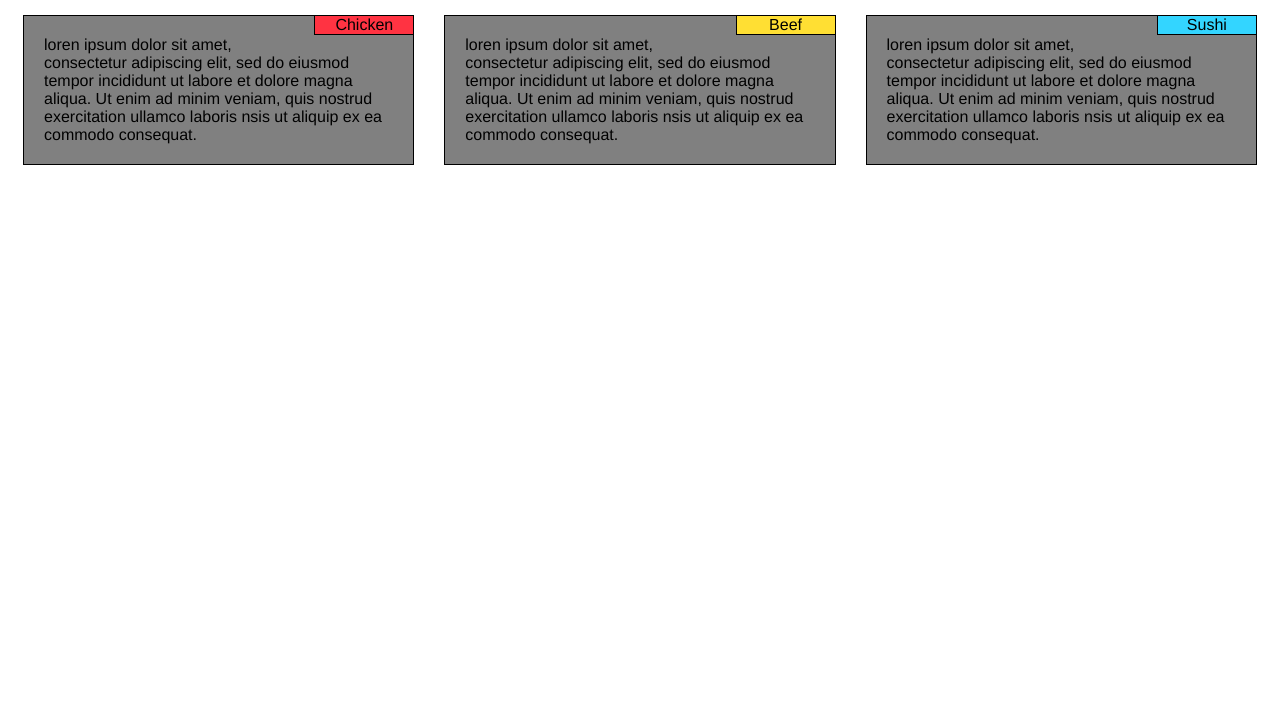
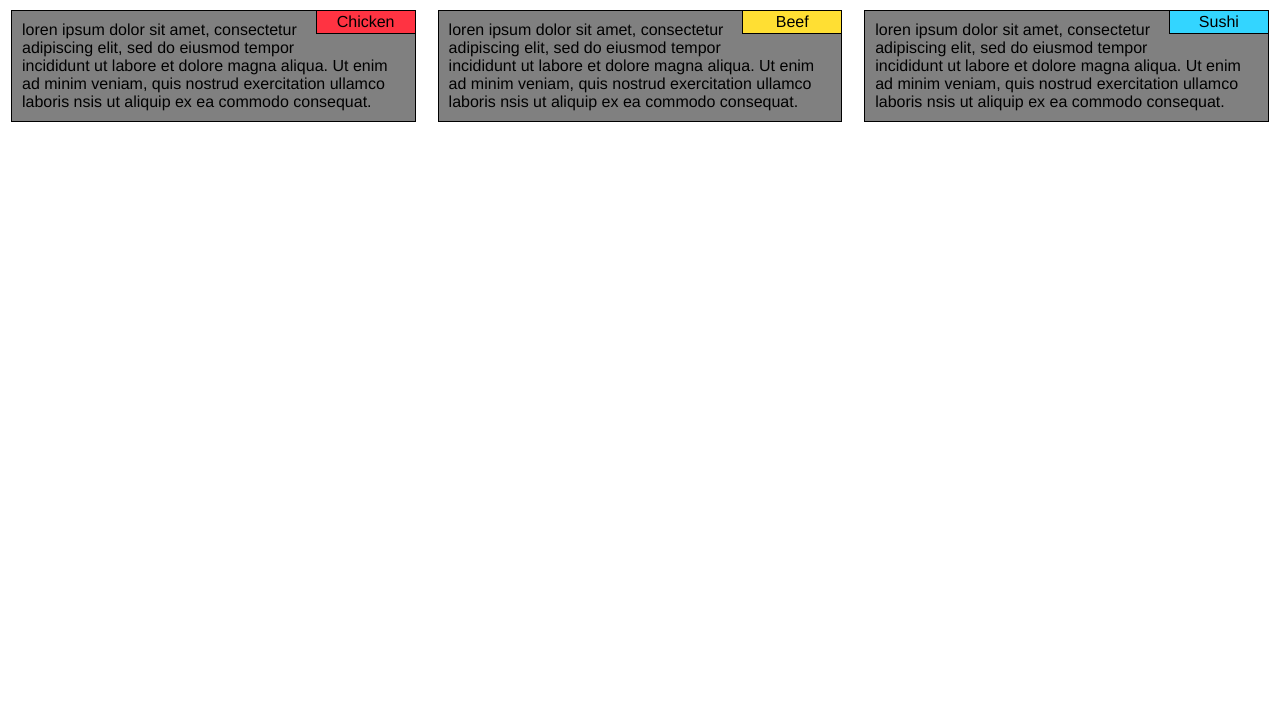
Before and after one commit to uche1979/coursera-test, a plain HTML site: page site/index.html in a window 1280 px wide. Shown: the part 73-800 px from the top of the page. Drawn offline with Linux system fonts and the light colour scheme; files that its build step writes are made by us from their sources.

Commit message:
my second commit

```diff
--- a/module2-solution/css/styles.css
+++ b/module2-solution/css/styles.css
@@ -3,43 +3,38 @@
 * {
   box-sizing: border-box;
   padding: 0;
+  margin: 0;
 
 }
 h1 {
+  margin-top: 20px;
   margin-bottom: 15px;
   text-align: center;
 }
 
 p {
-
   font-family: Helvetica;
   color: black;
   background-color:#808080;
   border: 1px solid black;
-  margin: 15px;
-
-
+  margin: 10px;
+  padding: 20px;
 }
 
 div
 {
-
-  width: 90%;
-  height: 10%;
-  margin-right: auto;
-  margin-left: auto;
-
+  padding: 1px;
 }
 
 #parText
 {
-  padding: 20px;
+  padding: 10px;
 }
 
 #titlesChicken
 {
   width: 100px;
-  height: 20px;
+  padding: 2px;
   border: 1px solid black;
   position: relative;
   text-align: center;
@@ -50,7 +45,7 @@ div
 #titlesBeef
 {
   width: 100px;
-  height: 20px;
+  padding: 2px;
   border: 1px solid black;
   position: relative;
   text-align: center;
@@ -61,7 +56,7 @@ div
 #titlesSushi
 {
   width: 100px;
-  height: 20px;
+  padding: 2px;
   border: 1px solid black;
   position: relative;
   text-align: center;
@@ -143,7 +138,6 @@ div
   .col-md-6 {
     width: 50%;
     position: relative;
-
   }
   .col-md-7 {
     width: 58.33%;
@@ -168,14 +162,15 @@ div
     float: left;
     position: relative;
   }
+}
 
- @media (min-width: 767px){
+
+/********** Small devices only **********/
+@media (min-width: 0px) and (max-width: 767px) {
 
     .lastPm {
       width:50%;
       background-color: #96FF33;
       position: relative;
+    }
   }
-
-  }
-}
```
